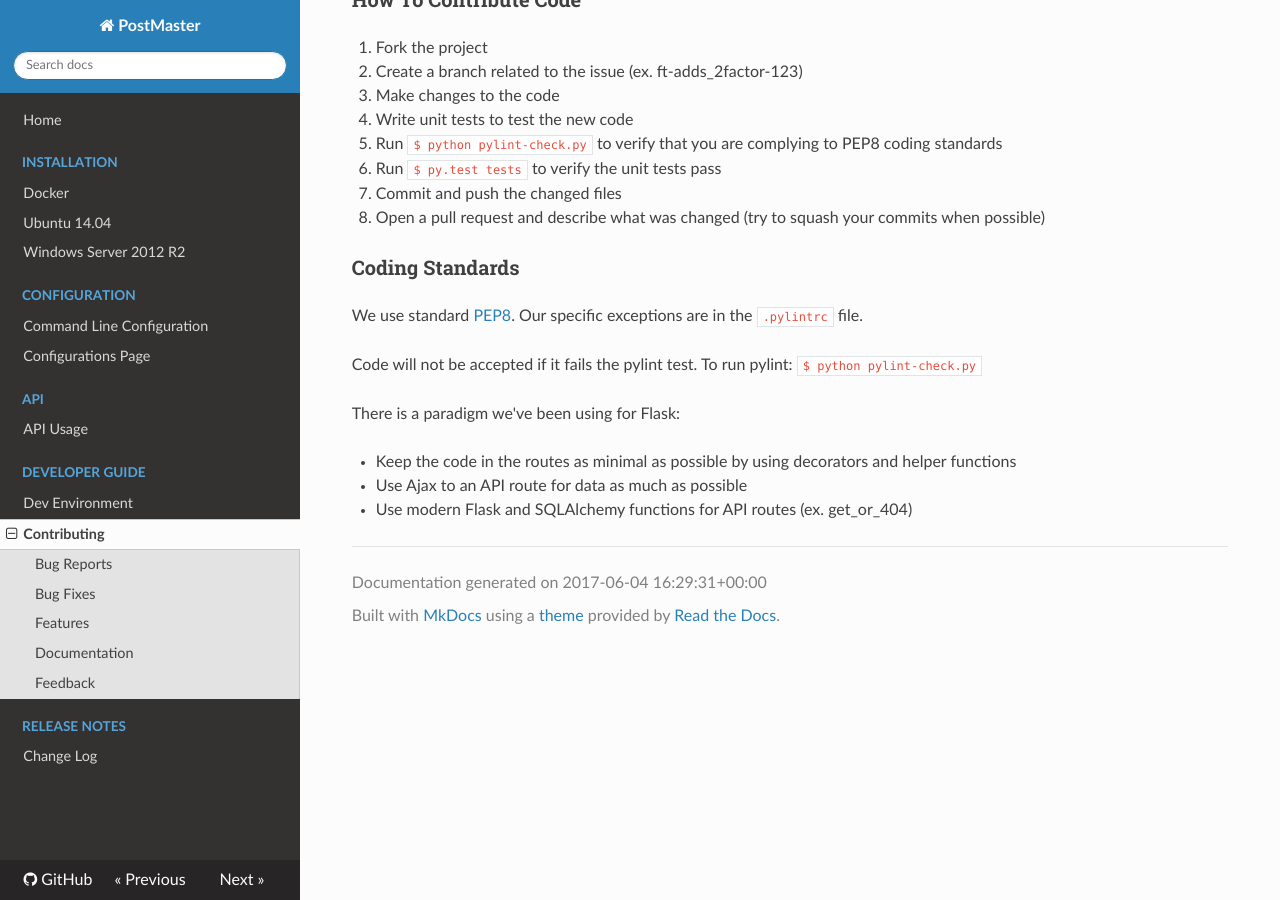
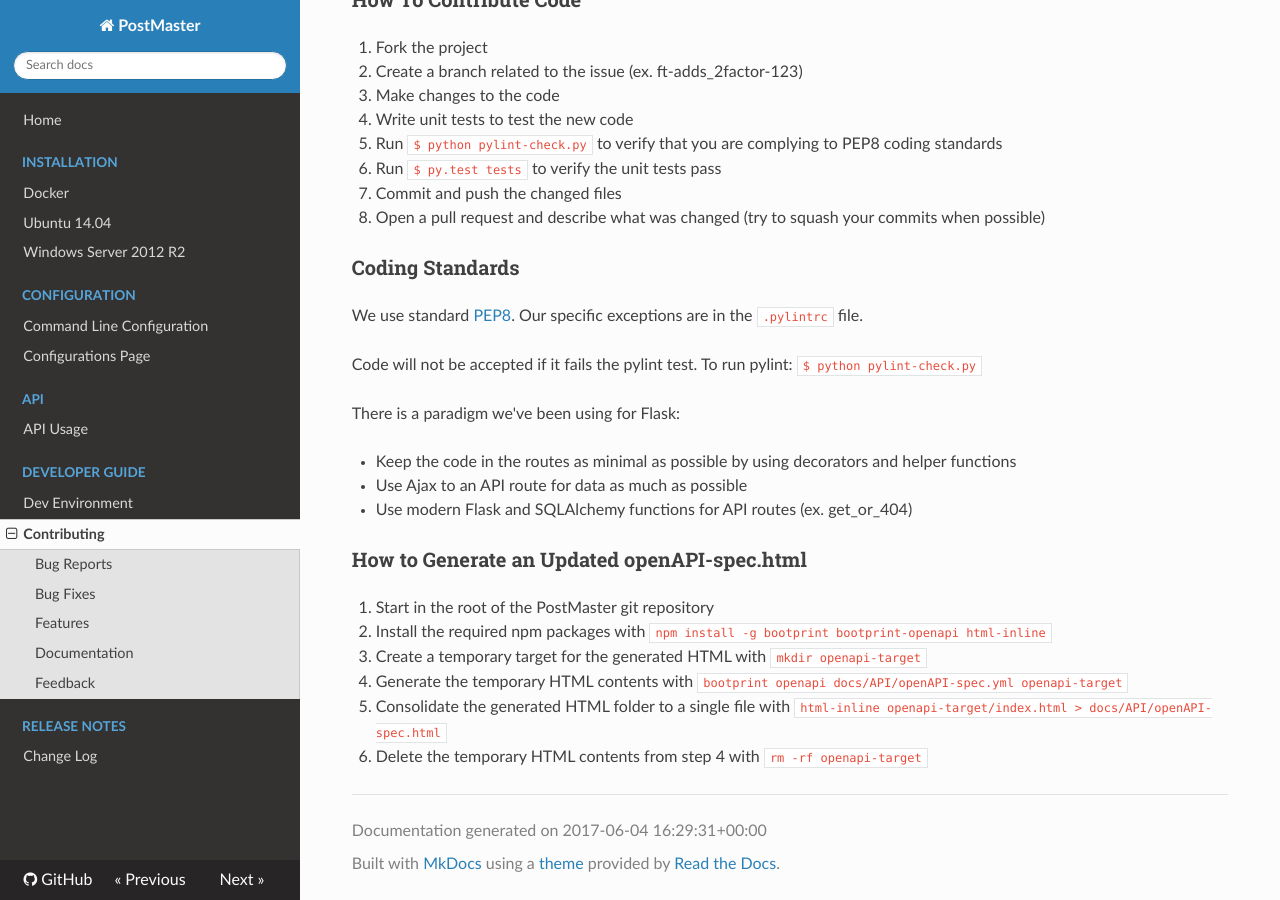
Before and after one commit to StackFocus/PostMaster, an MkDocs documentation site: the page built from docs/Development/Contributing.md, in a window 1280 px wide and 900 px high, scrolled down 1076 px. Built offline with MkDocs 1.6.1, drawn with Linux system fonts in a browser that asks for light colours; nearby versions of some CDN libraries; old or Windows-style settings are respelled for this version of MkDocs.

Commit message:
Addd documentation to generate openAPI-spec.html

```diff
--- a/docs/Development/Contributing.md
+++ b/docs/Development/Contributing.md
@@ -65,3 +65,13 @@ There is a paradigm we've been using for Flask:
  - Keep the code in the routes as minimal as possible by using decorators and helper functions
  - Use Ajax to an API route for data as much as possible
  - Use modern Flask and SQLAlchemy functions for API routes (ex. get_or_404)
+
+
+### How to Generate an Updated openAPI-spec.html
+
+ 1. Start in the root of the PostMaster git repository
+ 2. Install the required npm packages with `npm install -g bootprint bootprint-openapi html-inline`
+ 3. Create a temporary target for the generated HTML with `mkdir openapi-target`
+ 4. Generate the temporary HTML contents with `bootprint openapi docs/API/openAPI-spec.yml openapi-target`
+ 5. Consolidate the generated HTML folder to a single file with `html-inline openapi-target/index.html > docs/API/openAPI-spec.html`
+ 6. Delete the temporary HTML contents from step 4 with `rm -rf openapi-target`
```
